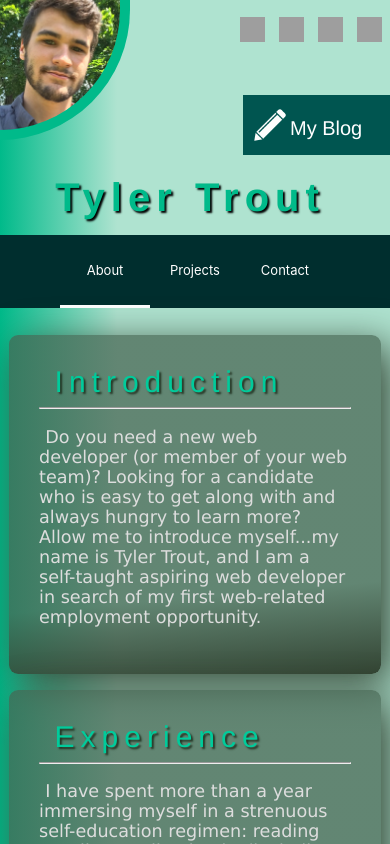
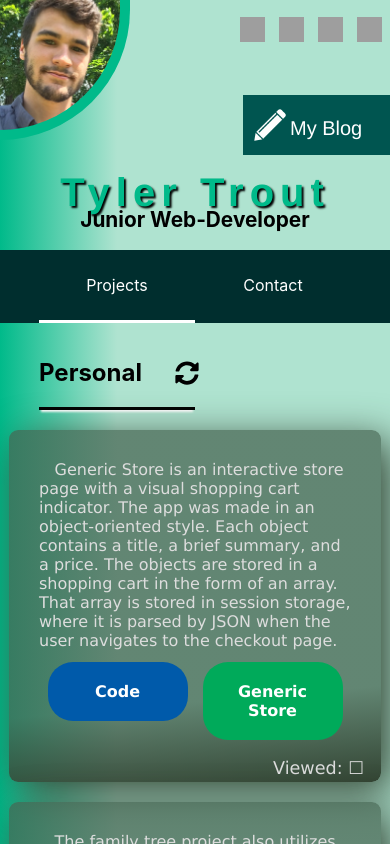
Before and after one commit to tiller1010/portfolio, a React (Create React App) app: page /#/ in a window 390 px wide. Shown: the top 844 px of the page. Built offline with nearby package versions, Linux system fonts and the light colour scheme; grey boxes are pictures that could not be loaded; a web font is replaced by a local one.

Commit message:
Removed intro and added title

```diff
--- a/src/App.css
+++ b/src/App.css
@@ -89,7 +89,7 @@ body{
 }
 
 #faceContainer{
-  height:310px;
+  height:205px;
   width:256px;
   border-right: 10px solid #00ba8a;
   border-bottom: 10px solid #00ba8a;
@@ -101,12 +101,13 @@ body{
   transform: translateY(-20px);
 }
 
+.title-description{
+  text-align: center;
+}
 #name{
-  margin:0px 40px 0px 0px;
+  margin: -115px 0px -37px 0;
+  text-align: center;
   font-size: 90px;
-  position: absolute;
-  top:220px;
-  right:20px;
   letter-spacing: 6px;
   color:#00ba8a;
   text-shadow: 2px 2px 2px black;
@@ -114,20 +115,20 @@ body{
 }
 
 #navBar{
-  position: absolute;
-  right:0px;
   width:100%;
-  margin-top: 50px;
   background-color:#002e2e;
 }
 #navBar ul{
-  text-align: right;
-  margin:0 100px 0 0;
+  display: flex;
+  list-style: none;
+  padding: 0;
+  justify-content: center;
+}
+#navBar a{
+  width: 40%;
 }
 #navBar li{
-  display: inline-block;
   height:70px;
-  width:140px;
   color:white;
   text-decoration: none;
   text-align:center;
@@ -142,10 +143,11 @@ body{
   background-color: #9f9;
   cursor:pointer;
   border-bottom: solid #9f9;
+  color: #002e2e;
+  font-weight: bold;
 }
 
 .window{
-  margin-top: 150px;
   visibility: hidden;
 }
 .window header{
@@ -271,7 +273,7 @@ a{
 
 #contacts{
   text-align: center;
-  margin:  150px auto 4% auto;
+  margin:  0 auto 4% auto;
 }
 #emailBox{
   padding:20px;
@@ -301,11 +303,17 @@ a{
     cursor: pointer;
 }
 
+@media only screen and (max-width:1005px){
+  #name{
+    margin: 0 0 -25px 0;
+  }
+  .title-description h2{
+    font-size: 1.3em;
+  }
+}
 @media only screen and (max-width:900px){
   #name{
     font-size: 70px;
-    top:240px;
-    right:5px;
   }
   .link{
     height:40px;
@@ -320,12 +328,8 @@ a{
   }
 
   #name{
+    margin-top: 30px;
     font-size: 50px;
-    position: relative;
-    top:35px;
-    margin:auto;
-    text-align: center;
-    width:300px;
     white-space: nowrap;
   }
 
@@ -338,19 +342,6 @@ a{
     width:40px;
     height:40px;
     top: 10px;
-  }
-
-  #navBar ul{
-    text-align: center;
-    margin: 0;
-    padding: 0;
-    white-space: nowrap;
-  }
-  #navBar li{
-    height:70px;
-    width:120px;
-    line-height: 70px;
-    font-size: 13px;
   }
   .link{
     height:30px;
@@ -406,10 +397,6 @@ a{
     font-size: 40px;
   }
 
-  #navBar li{
-    width:90px;
-  }
-
   .link{
     width:25px;
     height:25px;
--- a/src/App.js
+++ b/src/App.js
@@ -2,10 +2,8 @@ import React, { Component } from 'react';
 import {Link} from 'react-router-dom';
 import {Switch, Route} from 'react-router-dom';
 import './App.css';
-import Description from './aboutPage.js';
 import Projects from './projectPage.js';
 import Contacts from './contactsPage.js'
-import BooksReadPage from './booksReadPage.js';
 import LinkIcon from './links.js';
 import MyFace from './MyFace.png';
 
@@ -14,10 +12,8 @@ class Window extends Component{
     return(
       <main>
         <Switch>
-          <Route exact path='/' component={Description}/>
-          <Route path='/projects' component={Projects}/>
+          <Route path='/' exact component={Projects}/>
           <Route path='/contact' component={Contacts}/>
-          <Route path='/books' component={BooksReadPage}/>
         </Switch>
       </main>
     );
@@ -33,7 +29,7 @@ class App extends Component {
 
   componentWillMount(){
     this.setState({
-      currentPage: 'about'
+      currentPage: 'projects'
     })
   }
 
@@ -54,7 +50,10 @@ class App extends Component {
     return(
       <div>
         <div id='faceContainer' style={{background: 'url(' + MyFace + ') center center/cover'}}></div>
-        <h1 id='name'>Tyler Trout</h1>
+        <div className="title-description">
+          <h1 id='name'>Tyler Trout</h1>
+          <h2>Junior Web-Developer</h2>
+        </div>
         <div id='icons'>
           <LinkIcon source='https://image.flaticon.com/icons/png/512/25/25231.png' alternative='GitHub' destination='https://github.com/tiller1010'/>
           <LinkIcon source='https://cdn-images-1.medium.com/max/1200/1*QNimSWsBQxta_xt3XksQaw.png' alternative='SoloLearn' destination='https://www.sololearn.com/Profile/9677467'/>
@@ -64,8 +63,7 @@ class App extends Component {
         <a id='blogLink' target='_blank' rel="noopener noreferrer" href='http://tylertroutblog.com'><img id='pencilIcon' src={require('./pencil.png')} alt='pencil icon'/>My Blog</a>
         <nav id='navBar'>
           <ul>
-            <Link to='/'><li onClick={()=>this.currentPageChanger('about')} style={this.currentPageIndicator('about')}>About</li></Link>
-            <Link to='/projects'><li onClick={()=>this.currentPageChanger('projects')} style={this.currentPageIndicator('projects')}>Projects</li></Link>
+            <Link to='/'><li onClick={()=>this.currentPageChanger('projects')} style={this.currentPageIndicator('projects')}>Projects</li></Link>
             <Link to='/contact'><li onClick={()=>this.currentPageChanger('contact')} style={this.currentPageIndicator('contact')}>Contact</li></Link>
           </ul>
         </nav>
--- a/src/projectPage.js
+++ b/src/projectPage.js
@@ -148,12 +148,6 @@ class Projects extends Component{
           <div className='window animated' style={{visibility:'visible'}}>
             <ProjectHeading projectType={this.state.projectType} switchType={this.switchType}/>
             <ProjectFrame Description="
-              Siri Thai Truck asked for help customizing their Weebly page.
-              I got to learn a little bit about how Weebly works and added custom elements and styles.
-              The page now includes new fonts, a slight gradient, and a site icon."
-              Name='Siri Thai Truck'
-              UserLink='http://sirithaitruck.com'/>
-            <ProjectFrame Description="
               The Gears & Grub event in Erie needed a site that would list all bands, food trucks, and vendors.
               They also needed to direct visitors to the location of the event, as well as the weather.
               I built them a Wordpress site so that they could manage updates and posts as well as utilize a few plugins."
```
